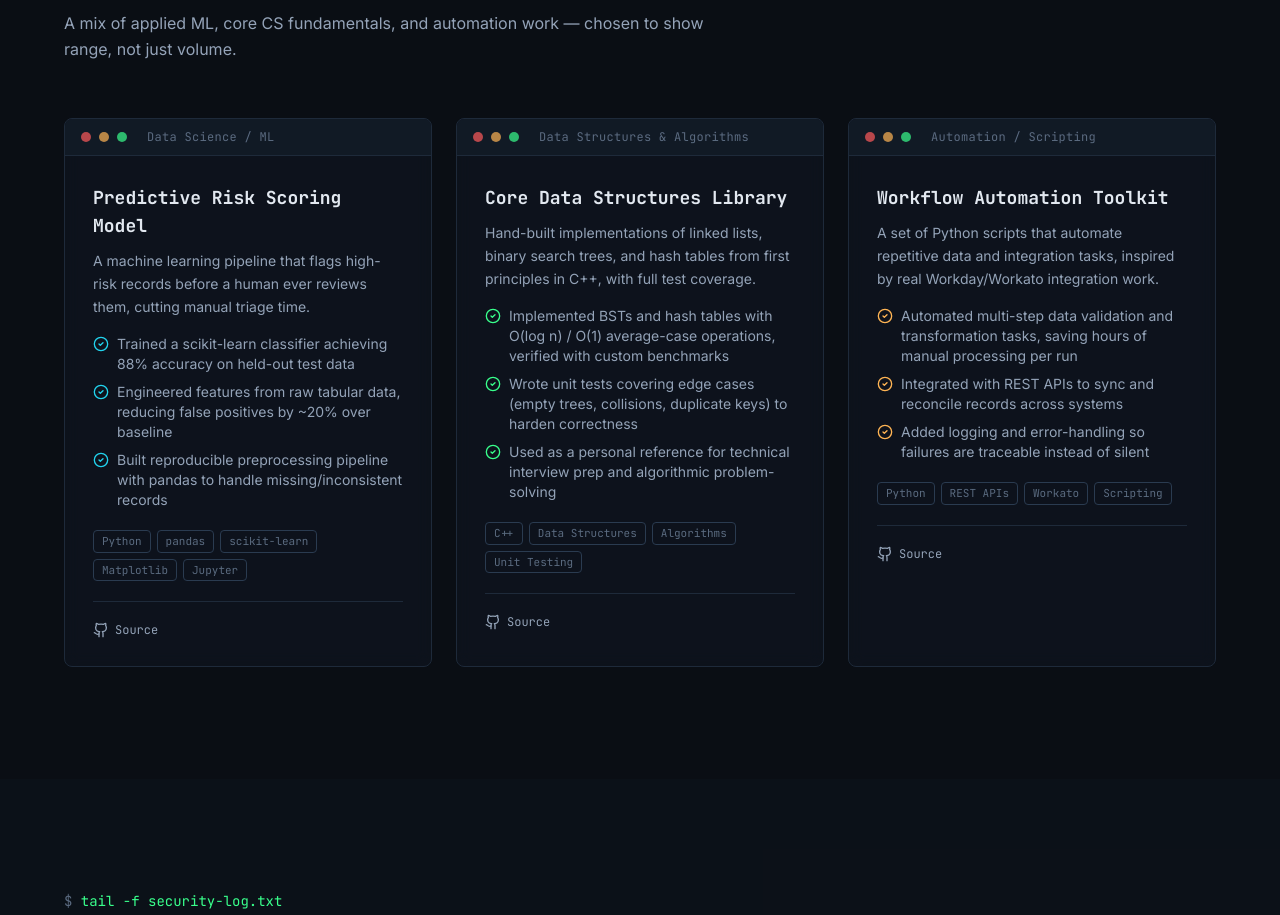
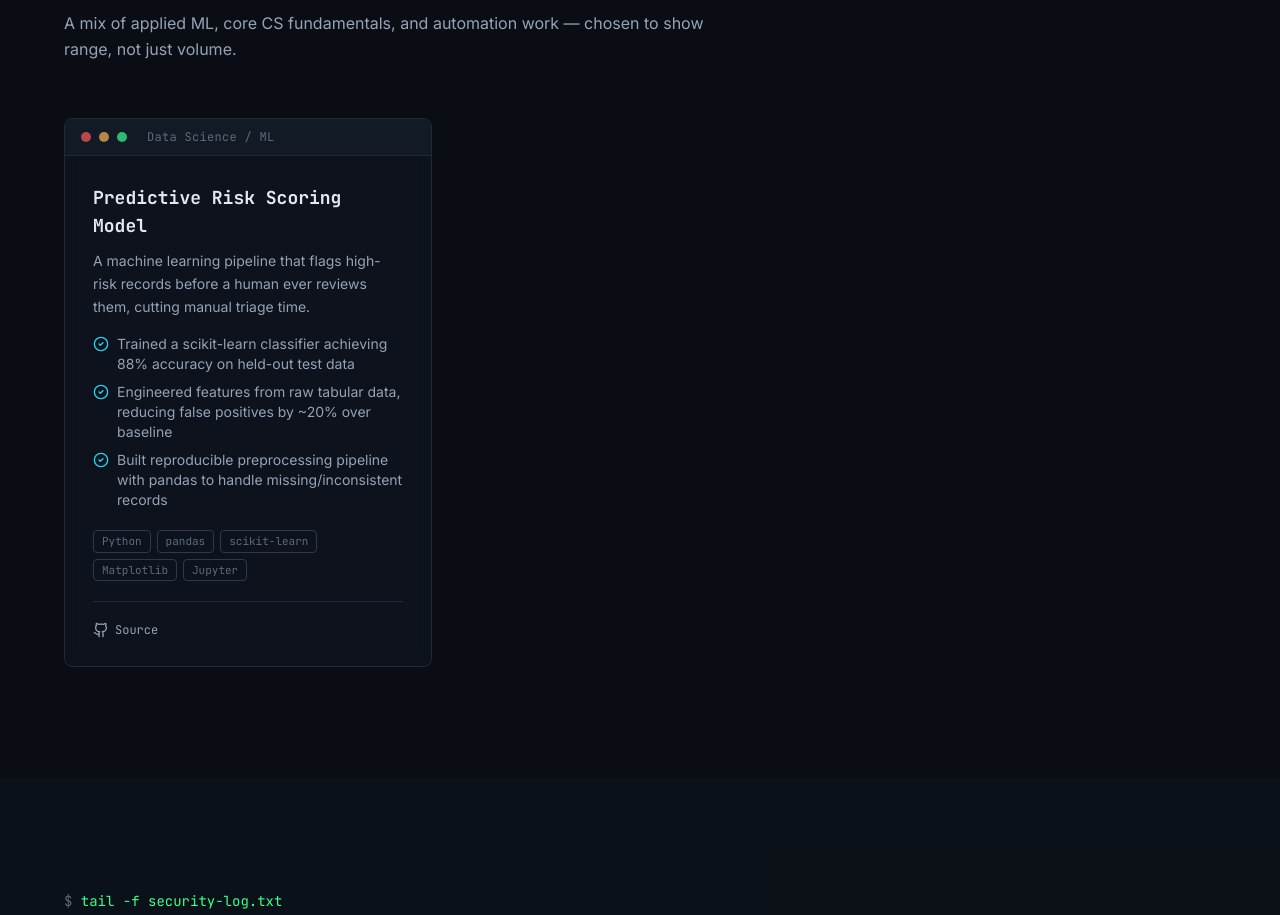
Before and after one commit to RGF2ZQ/My-First-Website, a React (Vite) app: page / in a window 1280 px wide. Shown: the part 2454-3369 px from the top of the page. Built offline with nearby package versions, Linux system fonts and the light colour scheme.

Commit message:
Updating content

```diff
--- a/src/content.js
+++ b/src/content.js
@@ -57,35 +57,7 @@ export const projects = [
     stack: ["Python", "pandas", "scikit-learn", "Matplotlib", "Jupyter"],
     links: { github: "#", demo: null },
     accent: "cyan",
-  },
-  {
-    title: "Core Data Structures Library",
-    category: "Data Structures & Algorithms",
-    blurb:
-      "Hand-built implementations of linked lists, binary search trees, and hash tables from first principles in C++, with full test coverage.",
-    impact: [
-      "Implemented BSTs and hash tables with O(log n) / O(1) average-case operations, verified with custom benchmarks",
-      "Wrote unit tests covering edge cases (empty trees, collisions, duplicate keys) to harden correctness",
-      "Used as a personal reference for technical interview prep and algorithmic problem-solving",
-    ],
-    stack: ["C++", "Data Structures", "Algorithms", "Unit Testing"],
-    links: { github: "#", demo: null },
-    accent: "green",
-  },
-  {
-    title: "Workflow Automation Toolkit",
-    category: "Automation / Scripting",
-    blurb:
-      "A set of Python scripts that automate repetitive data and integration tasks, inspired by real Workday/Workato integration work.",
-    impact: [
-      "Automated multi-step data validation and transformation tasks, saving hours of manual processing per run",
-      "Integrated with REST APIs to sync and reconcile records across systems",
-      "Added logging and error-handling so failures are traceable instead of silent",
-    ],
-    stack: ["Python", "REST APIs", "Workato", "Scripting"],
-    links: { github: "#", demo: null },
-    accent: "amber",
-  },
+  }
 ];
 
 // Forward-looking security work — explicitly labeled as in-progress/planned so it reads
```
